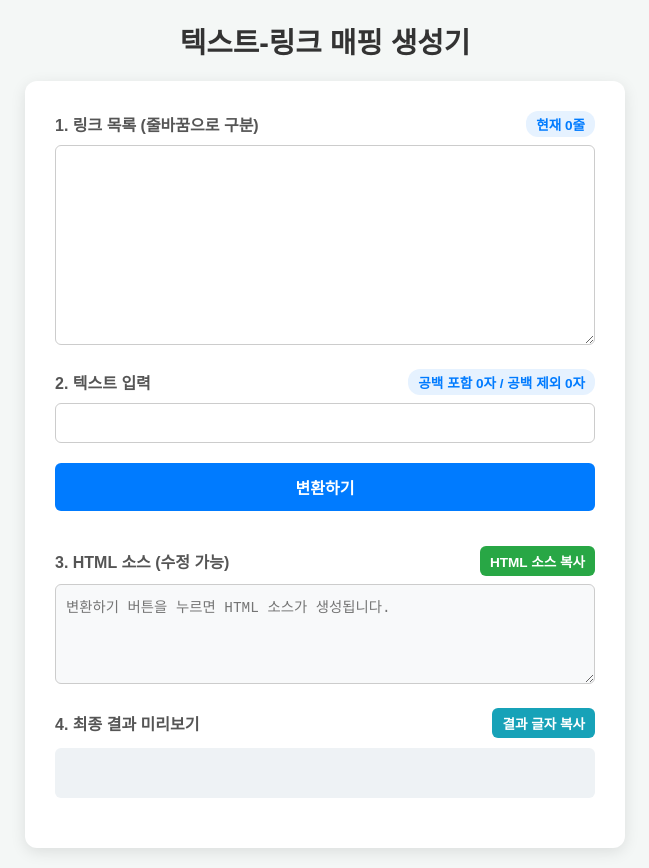
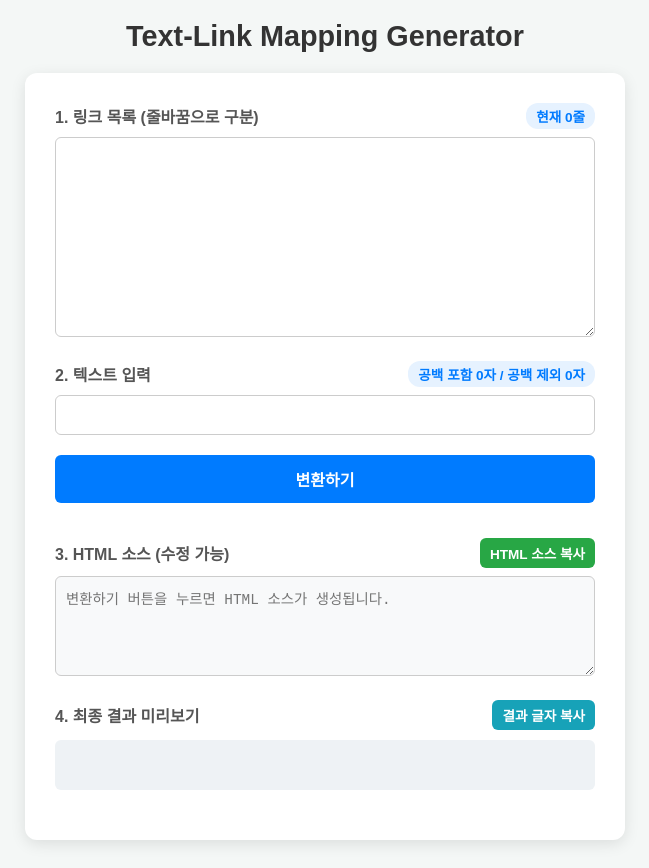
Before and after one commit to insb79ship77it/linktextmapping, a plain HTML site: page index.html in a window 1280 px wide. Shown: the whole page, without its empty margins (315-964 px from the left). Drawn offline with Linux system fonts and the light colour scheme; a web font is replaced by a local one.

Commit message:
Update index.html

```diff
--- a/index.html
+++ b/index.html
@@ -123,7 +123,7 @@
 </head>
 <body>
 
-<h1>텍스트-링크 매핑 생성기</h1>
+<h1>Text-Link Mapping Generator</h1>
 
 <div class="container">
     <div class="form-group">
```
